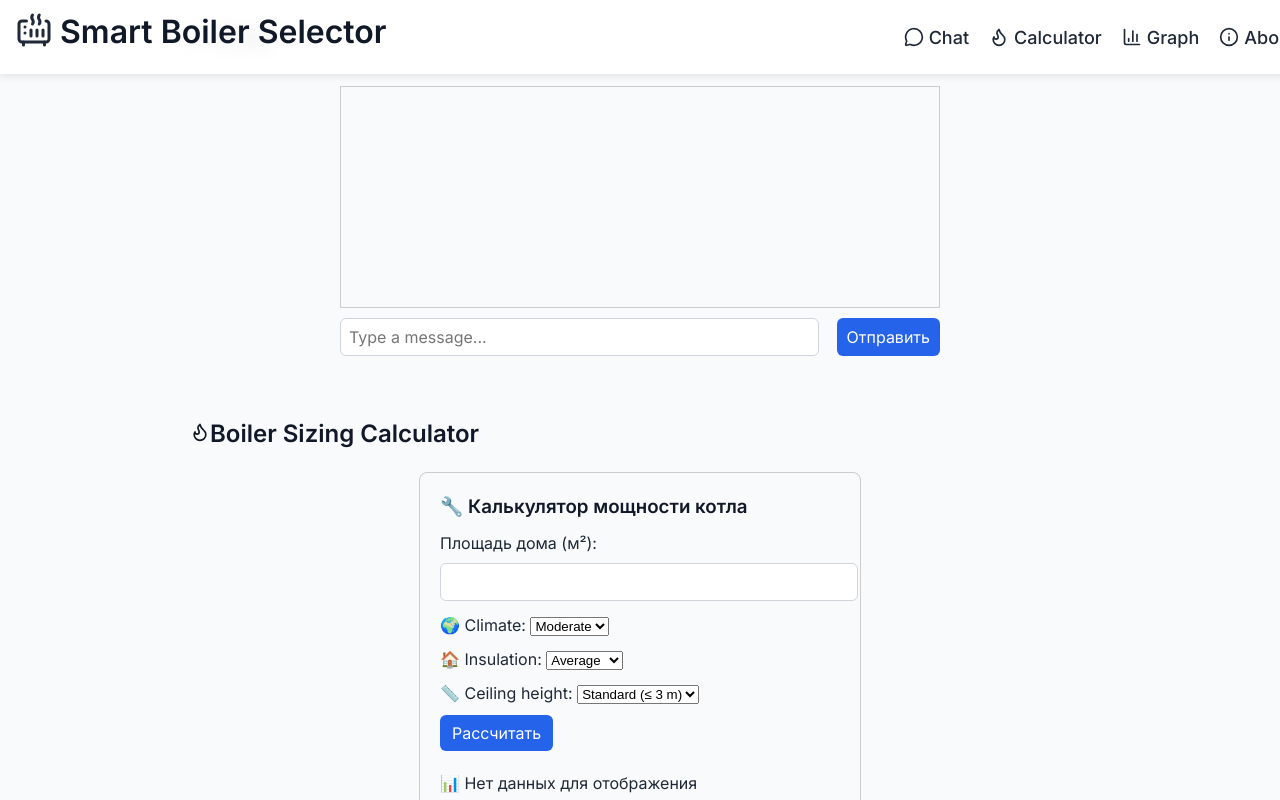
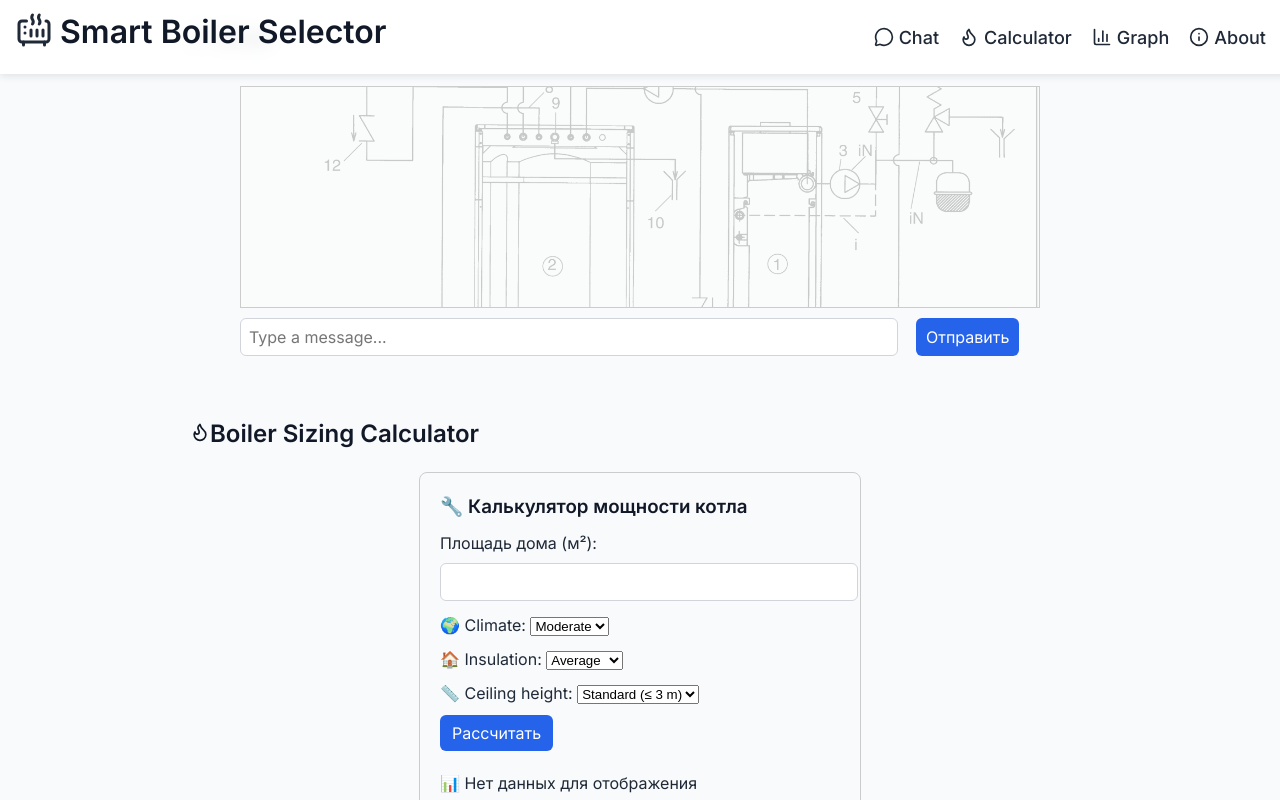
Before and after one commit to Alfaussa/ai-assistant, a Next.js app: page / in a window 1280 px wide. Shown: the top 800 px of the page. Built offline with nearby package versions, Linux system fonts and the light colour scheme.

Commit message:
styles for chat

```diff
--- a/app/page.js
+++ b/app/page.js
@@ -34,7 +34,7 @@ export default function Home({history, setHistory}) {
         <div style={{display:'flex'}}>
         <Heater size={36} style={{paddingTop:'4px', marginRight:'5px',  minWidth: "36px",minHeight: "36px", marginRight: "8px",}} />
         <h1 style={{marginBottom:'10px'}}>Smart Boiler Selector</h1></div>
-        <nav style={{ display: 'flex', gap: '20px', fontSize: '18px', display: "flex",flexWrap: "wrap", justifyContent: "center",marginRight: "20px;"}}>
+        <nav style={{ display: 'flex', gap: '20px', fontSize: '18px', display: "flex",flexWrap: "wrap", justifyContent: "center",marginRight: "30px"}}>
       <a href="#chat" style={{ display: 'flex', alignItems: 'center', gap: '5px' }}>
         <MessageCircle size={20} /> Chat
       </a>
--- a/components/Chat.js
+++ b/components/Chat.js
@@ -35,22 +35,45 @@ export default function Chat() {
   };
 
   return (
-    <div style={{ maxWidth: 600, margin: '0 auto', padding: 20 }}>
+    <div style={{ maxWidth: 800 , margin: '0 auto', padding: 20 }}>
+<div
+  style={{
+    position: "relative",
+    border: "1px solid #ccc",
+    minHeight: 200,
+    padding: 10,
+    marginBottom: 10,
+    overflow: "hidden",
+  }}
+>
+  {/* Фон (под содержимым) */}
+  <div
+    style={{
+      backgroundImage: "url('/shema.png')",
+      backgroundSize: "cover",
+      backgroundPosition: "center",
+      opacity: 0.2, // полупрозрачный
+      position: "absolute",
+      inset: 0,
+      zIndex: 0,
+    }}
+  ></div>
 
-    <div style={{ border: "1px solid #ccc", minHeight: 200, padding: 10, marginBottom: 10 }}>
+  {/* Контент (поверх фона) */}
+  <div style={{ position: "relative", zIndex: 1 }}>
     {messages.map((msg, index) => (
       <div
         key={index}
-            style={{ textAlign: msg.role === 'user' ? 'right' : 'left' }}
+        style={{ textAlign: msg.role === "user" ? "right" : "left" }}
       >
         <p>
-              <strong>{msg.role === 'user' ? 'Вы' : 'AI'}:</strong> {msg.content}
+          <strong>{msg.role === "user" ? "Вы" : "AI"}:</strong> {msg.content}
         </p>
       </div>
     ))}
     {loading && <p><em>Typing...</em></p>}
   </div>
-
+</div>
       <div style={{ display: 'flex', gap: 8}}>
         <input
           type="text"
```
Also changed, not shown: public/shema.png (added), src/app/shema.png (added). Lines whose indentation alone changed are shown as unchanged.
